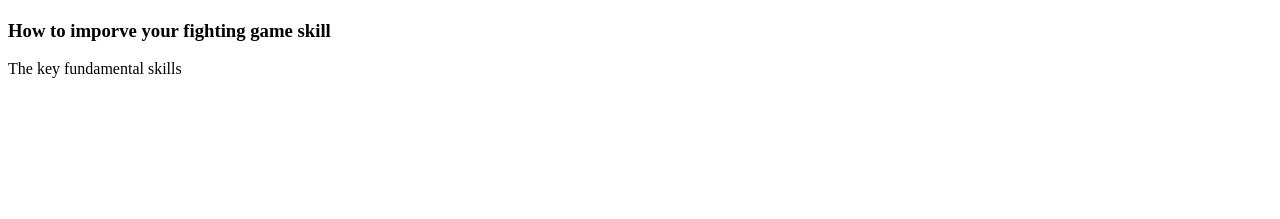
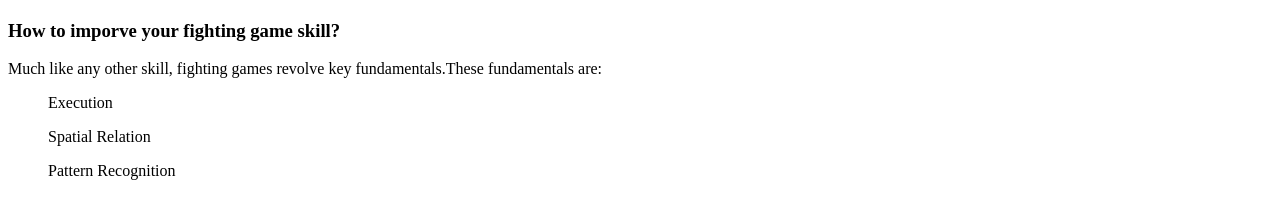
Before and after one commit to ignited19/WorkBench, a plain HTML site: page FightGames.html in a window 1280 px wide. Shown: the part 483-702 px from the top of the page. Drawn offline with Linux system fonts and the light colour scheme.

Commit message:
Update FightGames.html

```diff
--- a/FightGames.html
+++ b/FightGames.html
@@ -11,8 +11,11 @@
         <p>Fighting games, much like music...</p>
         <iframe width="560" height="315" src="https://www.youtube.com/embed/JzS96auqau0" frameborder="0" allow="accelerometer; autoplay; clipboard-write; encrypted-media; gyroscope; picture-in-picture" allowfullscreen></iframe>
 
-    <h3>How to imporve your fighting game skill</h3>
-        <p>The key fundamental skills</p>
+    <h3>How to imporve your fighting game skill?</h3>
+        <p>Much like any other skill, fighting games revolve key fundamentals.These fundamentals are:</p>
+        <ul>Execution</ul>
+        <ul>Spatial Relation</ul>
+        <ul>Pattern Recognition</ul>
 
 </head>
 <body>
```
